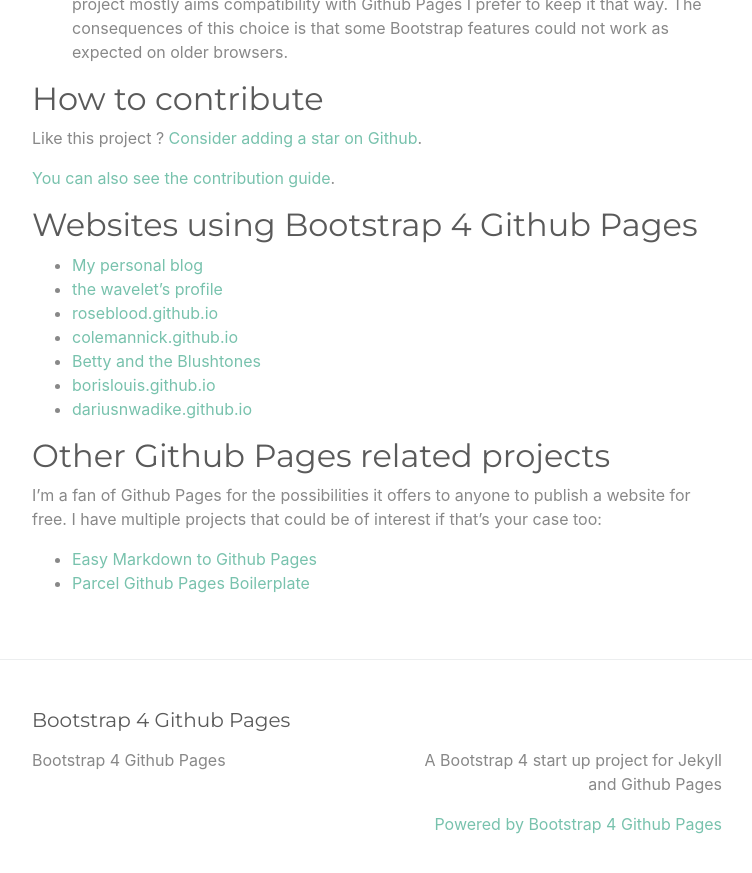
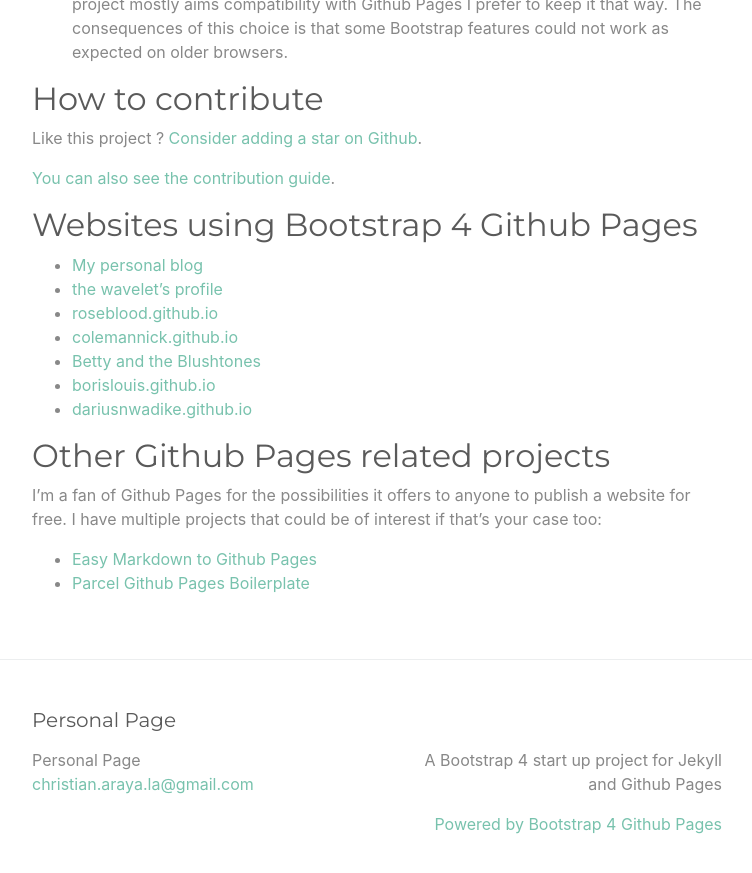
Before and after one commit to christian-araya/christian-araya.github.io, a Jekyll site: the page built from index.md, in a window 1280 px wide and 900 px high, scrolled down 2416 px. Shown: the top 873 px of the window, without its empty margins (263-1015 px from the left). Built offline with Jekyll 4.4.1, drawn with Linux system fonts in a browser that asks for light colours; some of the changed text lies outside the part shown.

Commit message:
Update _config.yml

```diff
--- a/_config.yml
+++ b/_config.yml
@@ -13,8 +13,8 @@
 # you will see them accessed via {{ site.title }}, {{ site.email }}, and so on.
 # You can create any custom variable you would like, and they will be accessible
 # in the templates via {{ site.myvariable }}.
-title: Bootstrap 4 Github Pages
-email: ""
+title: Personal Page
+email: "christian.araya.la@gmail.com"
 description: >- # this means to ignore newlines until "baseurl:"
   A Bootstrap 4 start up project for Jekyll and Github Pages
 #baseurl: "" # the subpath of your site, e.g. /blog
```
